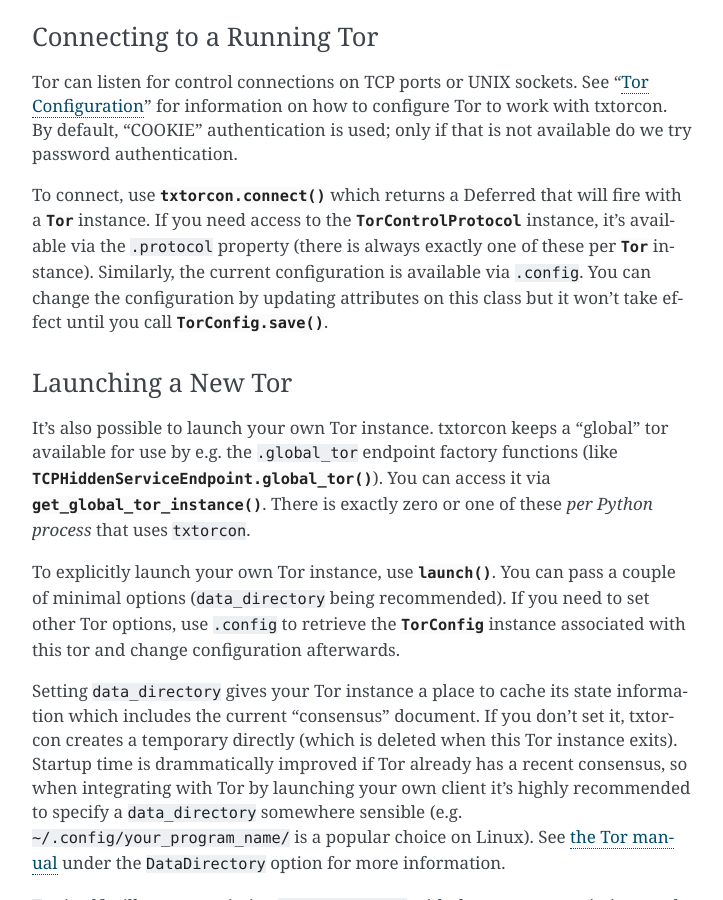
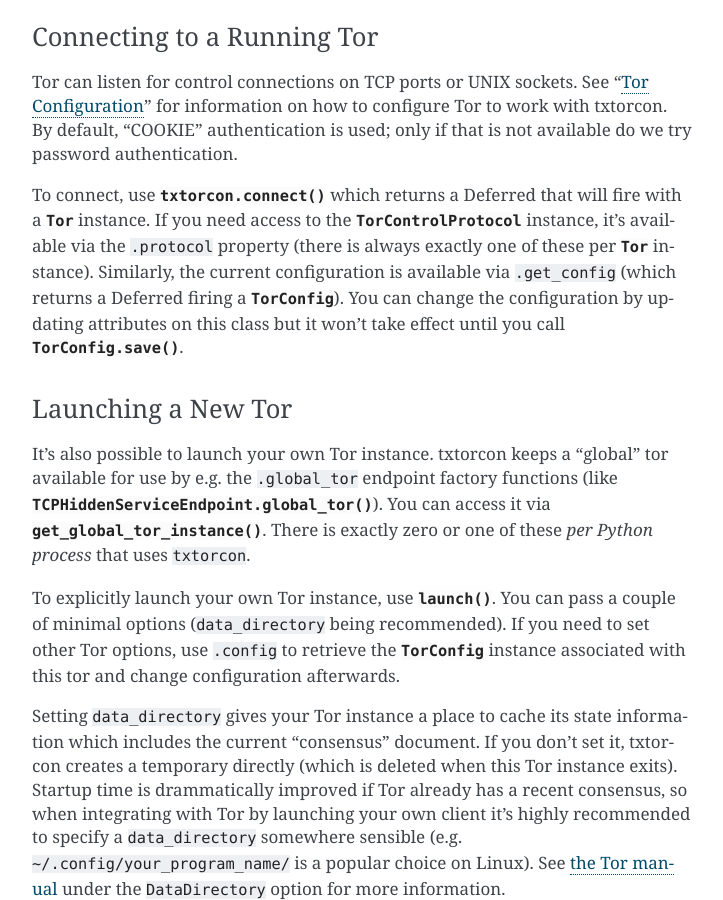
Before and after one commit to meejah/txtorcon, a Sphinx documentation site: the page built from docs/guide.rst, in a window 1280 px wide and 900 px high, scrolled down 2297 px. Shown: the whole window, without its empty margins (388-1111 px from the left). Built offline with Sphinx 7.4.7, drawn with Linux system fonts in a browser that asks for light colours; the version number could not be read and is left out.

Commit message:
config -> get_config in docs

```diff
--- a/docs/guide.rst
+++ b/docs/guide.rst
@@ -103,9 +103,10 @@
 :class:`.TorControlProtocol` instance, it's available via the
 ``.protocol`` property (there is always exactly one of these per
 :class:`.Tor` instance). Similarly, the current configuration is
-available via ``.config``. You can change the configuration by
-updating attributes on this class but it won't take effect until you
-call :meth:`.TorConfig.save`.
+available via ``.get_config`` (which returns a Deferred firing a
+:class:`.TorConfig`). You can change the configuration by updating
+attributes on this class but it won't take effect until you call
+:meth:`.TorConfig.save`.
 
 
 Launching a New Tor
```
